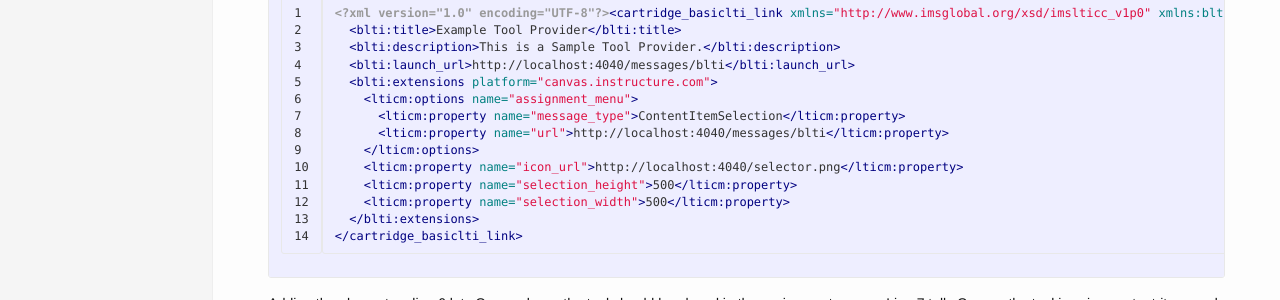
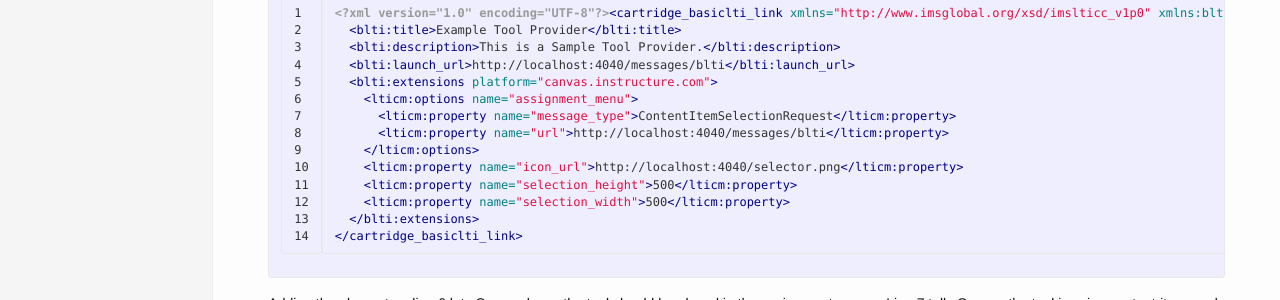
Before and after one commit to instructure/lti_docs, a Jekyll site: the page built from _posts/2015-08-4-content-item-configure-tool.markdown, in a window 1280 px wide and 900 px high, scrolled down 540 px. Shown: the part 530-830 px from the top of the window. Built offline with Jekyll 4.4.1, drawn with Linux system fonts in a browser that asks for light colours; nearby versions of some CDN libraries; library files that are not in the unit come from our copies.

Commit message:
fix message type for content-item

```diff
--- a/_posts/2015-08-4-content-item-configure-tool.markdown
+++ b/_posts/2015-08-4-content-item-configure-tool.markdown
@@ -53,7 +53,7 @@ To enable content-item with the **assignment_menu** placement, we add lines 6-9
   <blti:launch_url>http://localhost:4040/messages/blti</blti:launch_url>
   <blti:extensions platform="canvas.instructure.com">
     <lticm:options name="assignment_menu">
-      <lticm:property name="message_type">ContentItemSelection</lticm:property>
+      <lticm:property name="message_type">ContentItemSelectionRequest</lticm:property>
       <lticm:property name="url">http://localhost:4040/messages/blti</lticm:property>
     </lticm:options>
     <lticm:property name="icon_url">http://localhost:4040/selector.png</lticm:property>
```
